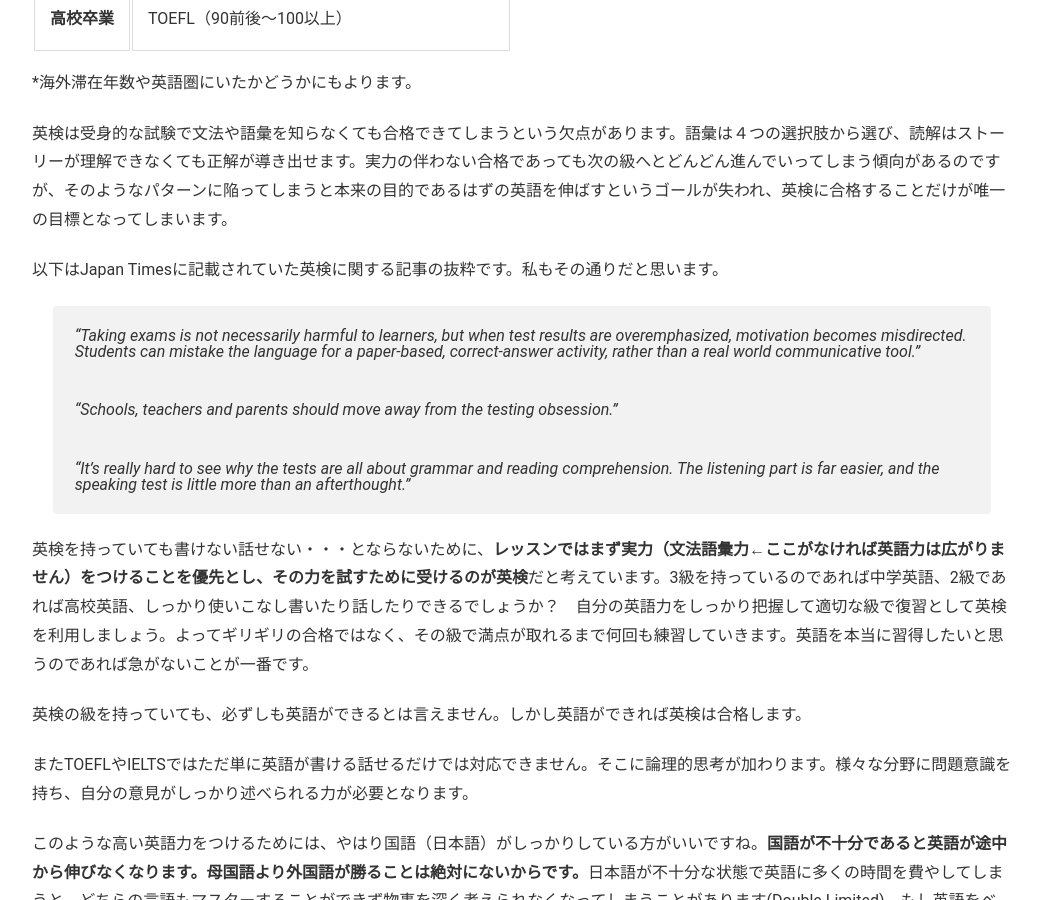
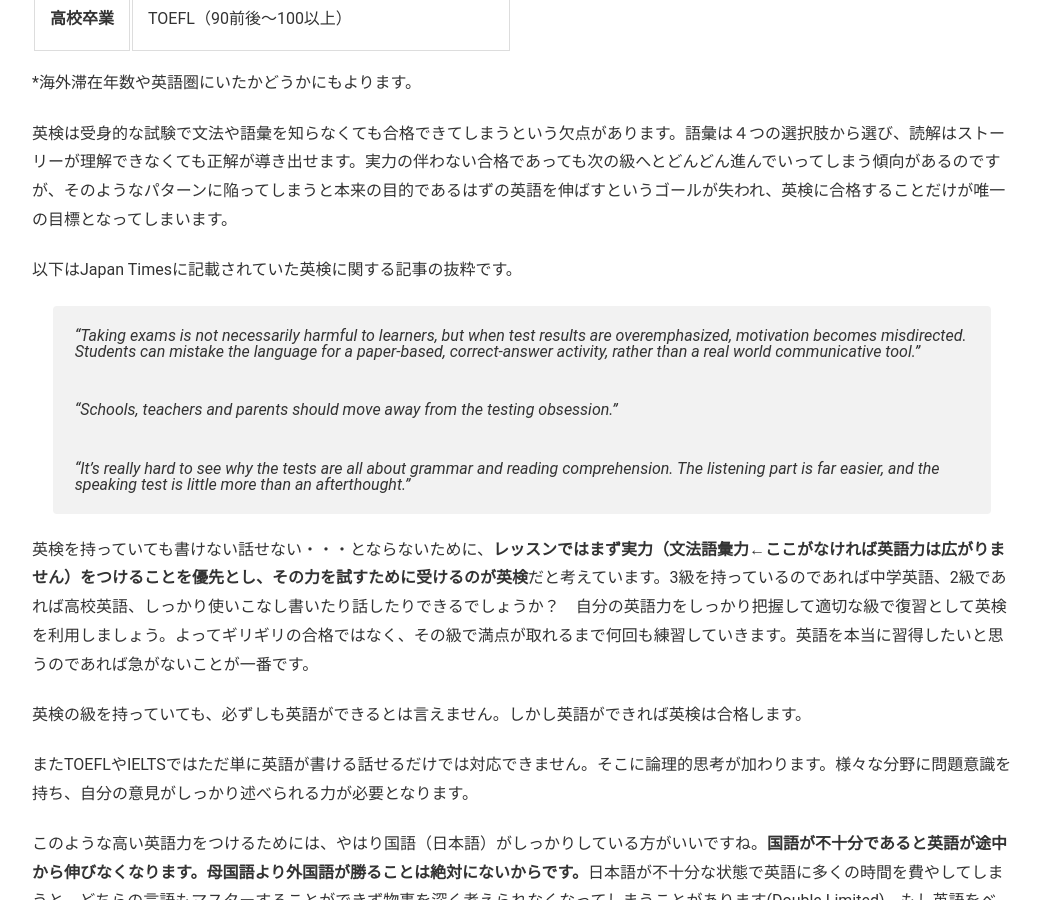
Before and after one commit to phocean/akispace, a Jekyll site: the page built from 40_exam_results.md, in a window 1280 px wide and 900 px high, scrolled down 348 px. Shown: the whole window, without its empty margins (118-1159 px from the left). Built offline with Jekyll 4.4.1, drawn with Linux system fonts in a browser that asks for light colours.

Commit message:
one sentence erased

```diff
--- a/40_exam_results.md
+++ b/40_exam_results.md
@@ -25,7 +25,7 @@ permalink: results.html
 
 英検は受身的な試験で文法や語彙を知らなくても合格できてしまうという欠点があります。語彙は４つの選択肢から選び、読解はストーリーが理解できなくても正解が導き出せます。実力の伴わない合格であっても次の級へとどんどん進んでいってしまう傾向があるのですが、そのようなパターンに陥ってしまうと本来の目的であるはずの英語を伸ばすというゴールが失われ、英検に合格することだけが唯一の目標となってしまいます。
 
-以下はJapan Timesに記載されていた英検に関する記事の抜粋です。私もその通りだと思います。
+以下はJapan Timesに記載されていた英検に関する記事の抜粋です。
 
 > "Taking exams is not necessarily harmful to learners, but when test results are overemphasized, motivation becomes misdirected. Students can mistake the language for a paper-based, correct-answer activity, rather than a real world communicative tool."
 >
```
